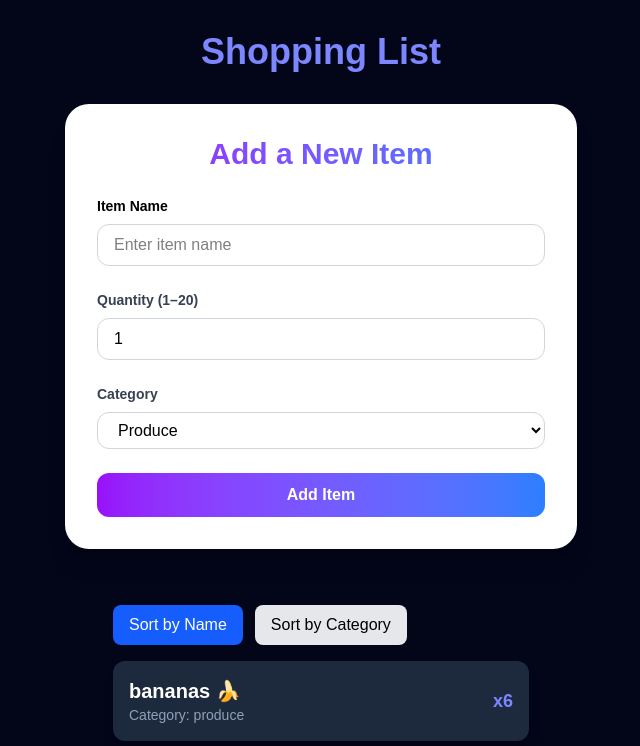
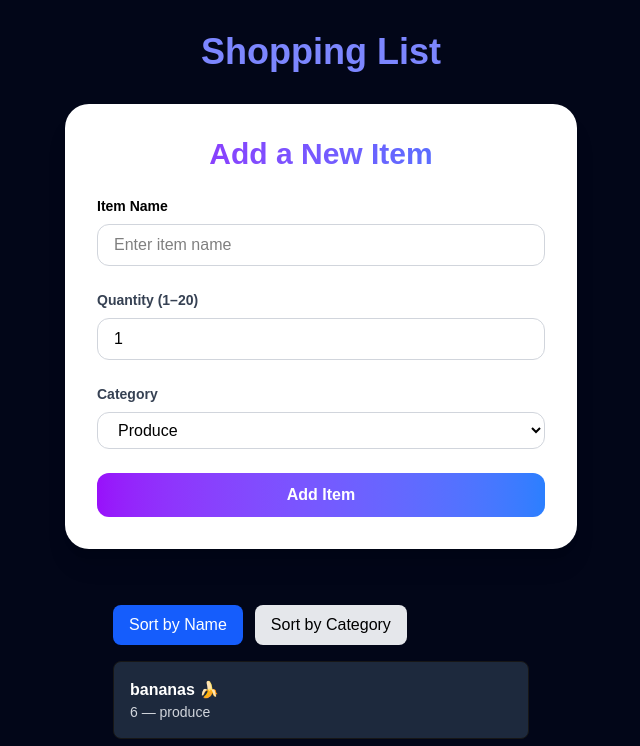
Before and after one commit to MohammadUvesh-Ghanchi/cprg306-assignments, a Next.js app: page /week-8 in a window 1280 px wide. Shown: the top 746 px of the page, without its empty margins (319-959 px from the left). Built offline with nearby package versions, Linux system fonts and the light colour scheme.

Commit message:
Updated  item.js

```diff
--- a/app/week-8/item.js
+++ b/app/week-8/item.js
@@ -1,11 +1,15 @@
-export default function Item({ name, quantity, category }) {
+"use client";
+
+export default function Item({ name, quantity, category, onSelect }) {
   return (
-    <li className="bg-slate-800 p-4 mb-4 rounded-xl shadow-lg w-full hover:bg-slate-700 transition-all duration-200 flex justify-between items-center">
-      <div>
-        <h3 className="text-xl font-semibold text-white">{name}</h3>
-        <p className="text-sm text-slate-400">Category: {category}</p>
+    <li
+      onClick={onSelect}
+      className="cursor-pointer p-4 border rounded-lg mb-2 bg-slate-800 hover:bg-slate-700"
+    >
+      <div className="text-white font-bold">{name}</div>
+      <div className="text-gray-300 text-sm">
+        {quantity} — {category}
       </div>
-      <span className="text-indigo-400 font-bold text-lg">x{quantity}</span>
     </li>
   );
 }
```
